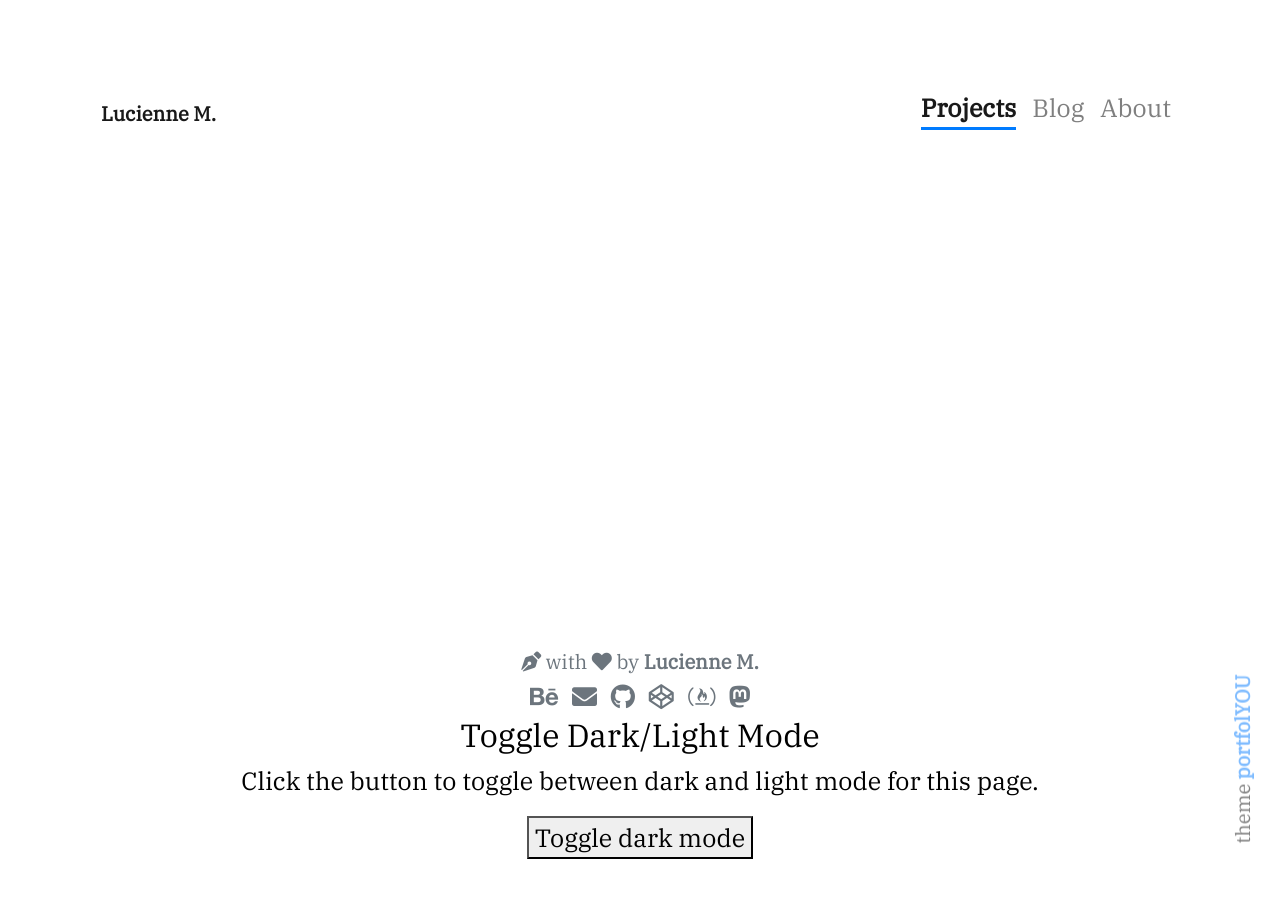
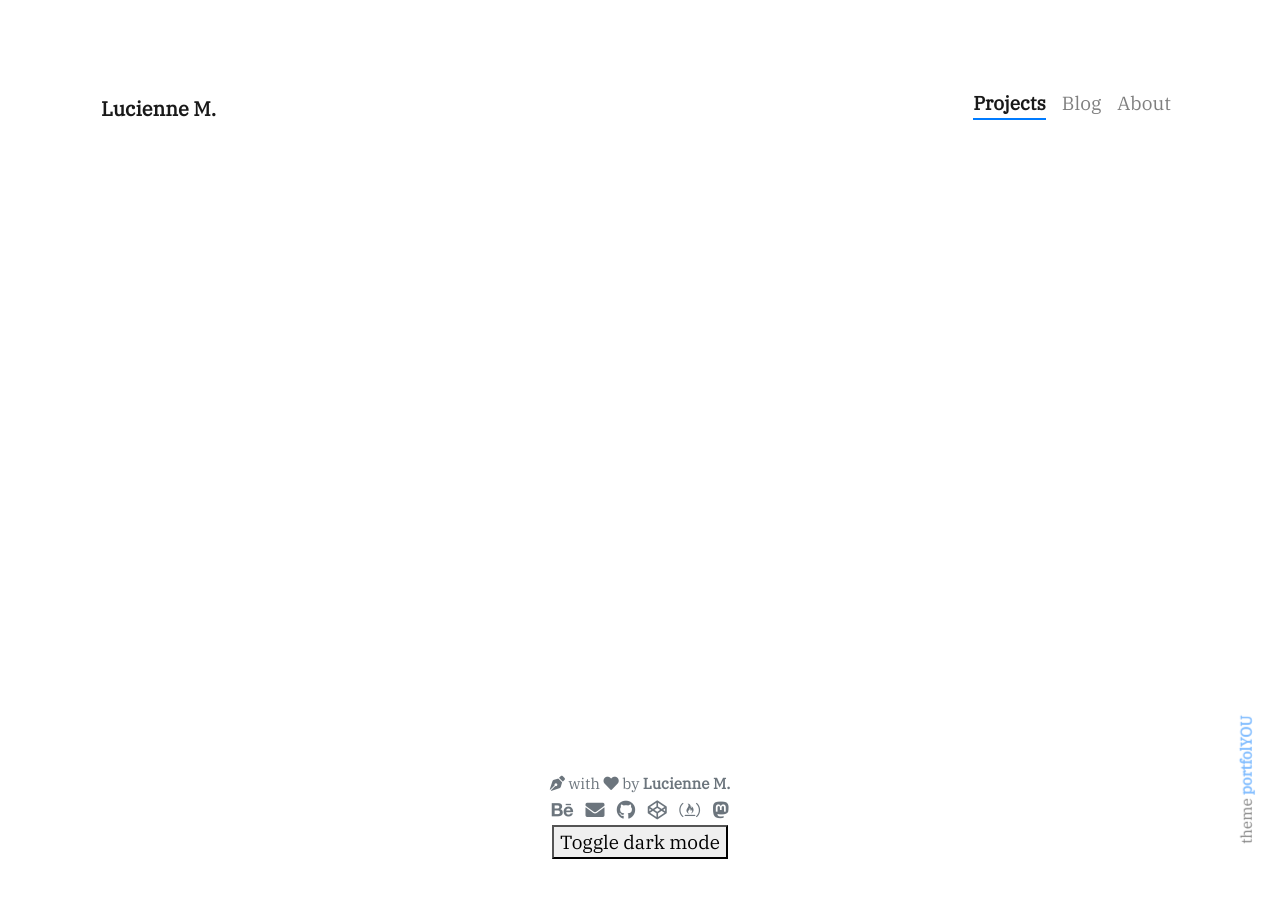
Before and after one commit to lmldvd/lmldvd.github.io, a Jekyll site: the page built from _projects/(1) 1st Project.md, in a window 1280 px wide. Built offline with Jekyll 4.4.1, drawn with Linux system fonts in a browser that asks for light colours; nearby versions of some CDN libraries; some web fonts are replaced.

Commit message:
Update footer.html

```diff
--- a/_includes/footer.html
+++ b/_includes/footer.html
@@ -22,19 +22,23 @@ body {
   padding: 25px;
   background-color: white;
   color: black;
-  font-size: 25px;
+  font-size: 19px;
 }
 
 .dark-mode {
   background-color: black;
   color: white;
 }
+
+.button {
+  font-size: 12px;
+  }
+
 </style>
-</head>
+
 <body>
 
-<h2>Toggle Dark/Light Mode</h2>
-<p>Click the button to toggle between dark and light mode for this page.</p>
+
 
 <button onclick="myFunction()">Toggle dark mode</button>
 
```
